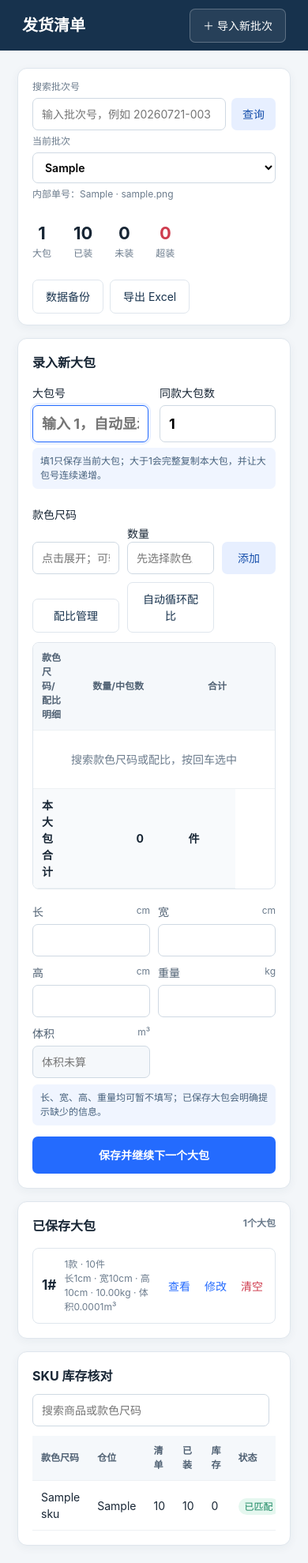
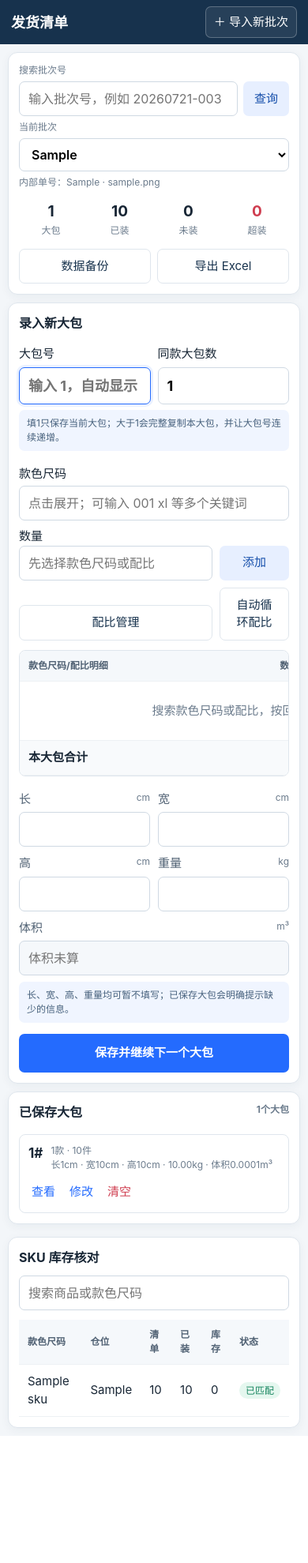
Before and after one commit to hyloopengy/shipping-list, a Flask app: page / in a window 390 px wide. Shown: the whole page at 79% size. After the commit the page ends 1818 px from the top, so only its background shows below. Run offline with Flask 3, Linux system fonts and the light colour scheme; tables that the repository leaves empty hold one stand-in row (values such as "Sample post"); some libraries are stand-ins or nearby versions.

Commit message:
feat: optimize mobile packing workflow

```diff
--- a/static/tweaks.css
+++ b/static/tweaks.css
@@ -220,3 +220,75 @@
   .ratio-card .actions { grid-column: 1 / -1; justify-content: flex-end; }
   .ratio-entry { grid-template-columns: 1fr 110px 68px; }
 }
+
+@media (max-width: 640px) {
+  body { font-size: 15px; }
+  .topbar { height: 56px; padding: 0 14px; }
+  .topbar strong { font-size: 18px; }
+  .topbar .ghost { padding: 8px 10px; }
+  main { margin: 10px auto; padding: 0 10px; }
+  .batchbar,.editor,.packages-panel,.diff-card { padding: 13px; }
+  .batchbar { display: block; }
+  .batch-select { min-width: 0; }
+  .batch-search-group { grid-template-columns: minmax(0, 1fr) auto; }
+  .metrics { display: grid; grid-template-columns: repeat(4, 1fr); gap: 6px; margin: 14px 0; }
+  .metrics b { font-size: 19px; }
+  .batch-actions { display: grid; grid-template-columns: 1fr 1fr; }
+  .batch-actions > * { width: 100%; }
+  .workgrid { display: block; margin-top: 10px; }
+  .packages-panel { margin-top: 10px; }
+  .row.package-row { display: grid; grid-template-columns: 1fr 1fr; gap: 9px; }
+
+  /* Keep iOS from zooming the page when a field receives focus. */
+  input,select,textarea { min-width: 0; font-size: 16px; }
+
+  .sku-entry {
+    grid-template-columns: minmax(0, 1fr) 88px;
+    gap: 9px;
+    margin-top: 18px;
+  }
+  .sku-entry > label:first-child,
+  .sku-entry > .search-wrap { grid-column: 1 / -1; }
+  .sku-entry > label:first-child { margin-bottom: -5px; }
+  .sku-entry .qty-label { grid-column: 1; }
+  .sku-entry #addSku { grid-column: 2; min-height: 44px; }
+  .sku-entry #ratioManagerBtn,.sku-entry #autoAllocationBtn {
+    grid-column: auto;
+    min-height: 44px;
+  }
+  .suggestions {
+    top: calc(100% + 4px);
+    z-index: 30;
+    max-height: min(46vh, 360px);
+    overscroll-behavior: contain;
+    -webkit-overflow-scrolling: touch;
+  }
+  .suggestions .suggestion { min-height: 50px; padding: 12px; touch-action: manipulation; }
+  .suggestion .ratio-hover-detail { display: block; }
+
+  .dimensions { grid-template-columns: repeat(2, minmax(0, 1fr)); }
+  .dimensions label:last-child { grid-column: 1 / -1; }
+  .items-wrap { overflow-x: auto; -webkit-overflow-scrolling: touch; }
+  .items-wrap table { min-width: 560px; }
+  .compact-search { width: 100%; }
+  .package-card { align-items: flex-start; flex-wrap: wrap; }
+  .package-card .meta { flex-basis: calc(100% - 55px); }
+
+  dialog { width: calc(100vw - 16px); max-width: none; max-height: calc(100dvh - 16px); overflow: auto; }
+  dialog form { padding: 14px; }
+  .dialog-title { padding: 15px 14px 10px; }
+  dialog > p,#overList,.dialog-actions,.backup-list { margin-left: 14px; margin-right: 14px; }
+  .dialog-actions { flex-wrap: wrap; }
+  .dialog-actions button { min-height: 44px; }
+  .auto-allocation-body { padding: 0 14px 14px; }
+  .auto-select-actions,.auto-summary { align-items: flex-start; flex-wrap: wrap; }
+  .ratio-toolbar { align-items: stretch; flex-direction: column; margin: 0 14px 12px; }
+  .ratio-toolbar button { min-height: 44px; }
+  .ratio-list { margin: 0 14px 14px; }
+  .ratio-editor { margin: 0 14px 14px; padding: 12px; }
+  .ratio-entry { grid-template-columns: minmax(0, 1fr) 88px; }
+  .ratio-entry .search-wrap { grid-column: 1 / -1; }
+  .ratio-entry #ratioSkuQty { grid-column: 1; }
+  .ratio-entry #addRatioSku { grid-column: 2; min-height: 44px; }
+  .toast { left: 10px; right: 10px; bottom: 10px; text-align: center; }
+}
--- a/templates/index.html
+++ b/templates/index.html
@@ -5,8 +5,8 @@
   <meta name="viewport" content="width=device-width,initial-scale=1">
   <meta name="csrf-token" content="{{ csrf_token }}">
   <title>发货清单</title>
-  <link rel="stylesheet" href="{{ url_for('static', filename='app.css', v='20260726-2') }}">
-  <link rel="stylesheet" href="{{ url_for('static', filename='tweaks.css', v='20260726-2') }}">
+  <link rel="stylesheet" href="{{ url_for('static', filename='app.css', v='20260726-3') }}">
+  <link rel="stylesheet" href="{{ url_for('static', filename='tweaks.css', v='20260726-3') }}">
 </head>
 <body>
   <header class="topbar">
@@ -171,6 +171,6 @@
   </dialog>
 
   <div id="toast" class="toast"></div>
-  <script src="{{ url_for('static', filename='app.js', v='20260726-2') }}"></script>
+  <script src="{{ url_for('static', filename='app.js', v='20260726-3') }}"></script>
 </body>
 </html>
```
Also changed, not shown: tests/frontend.test.mjs (+26 -0 lines).
